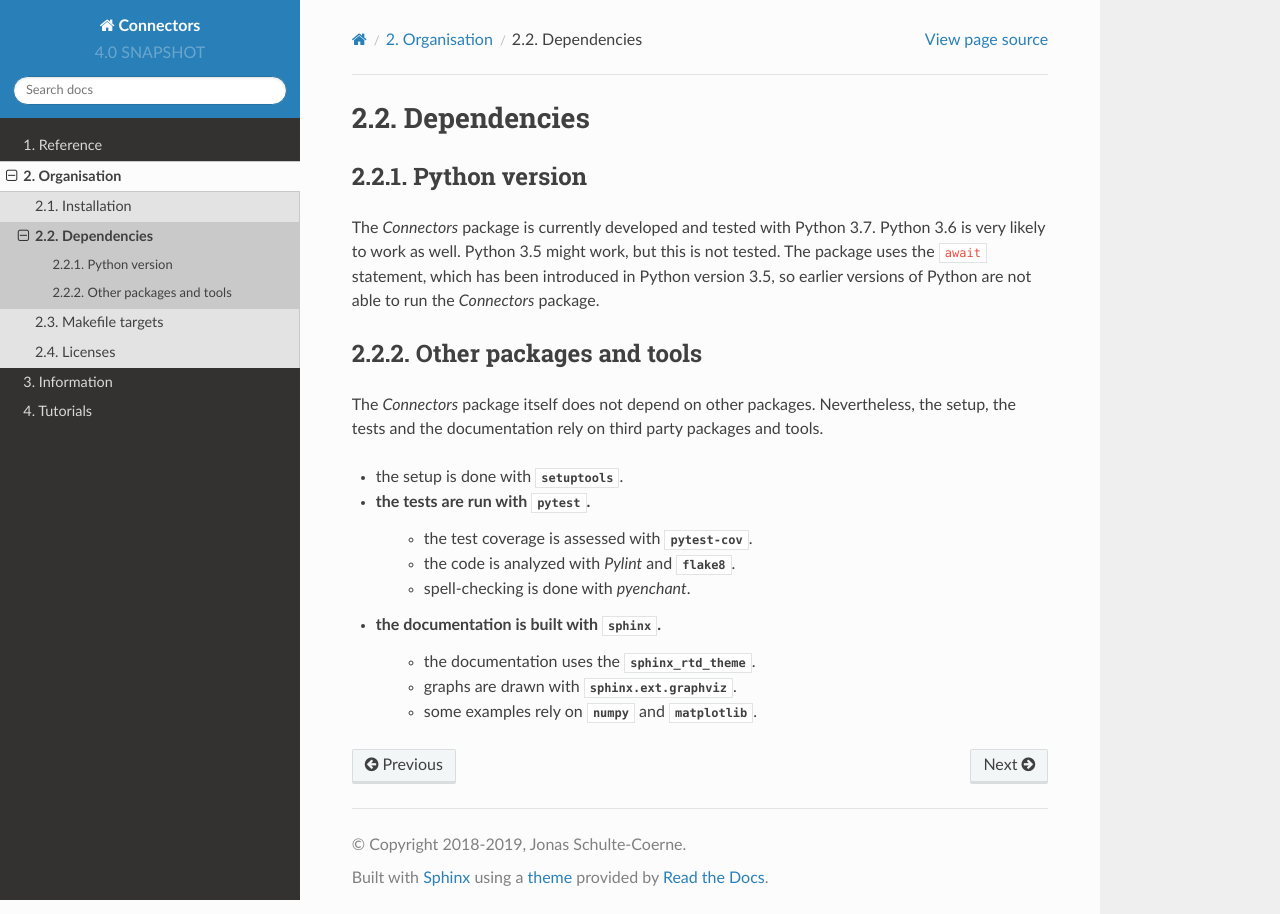
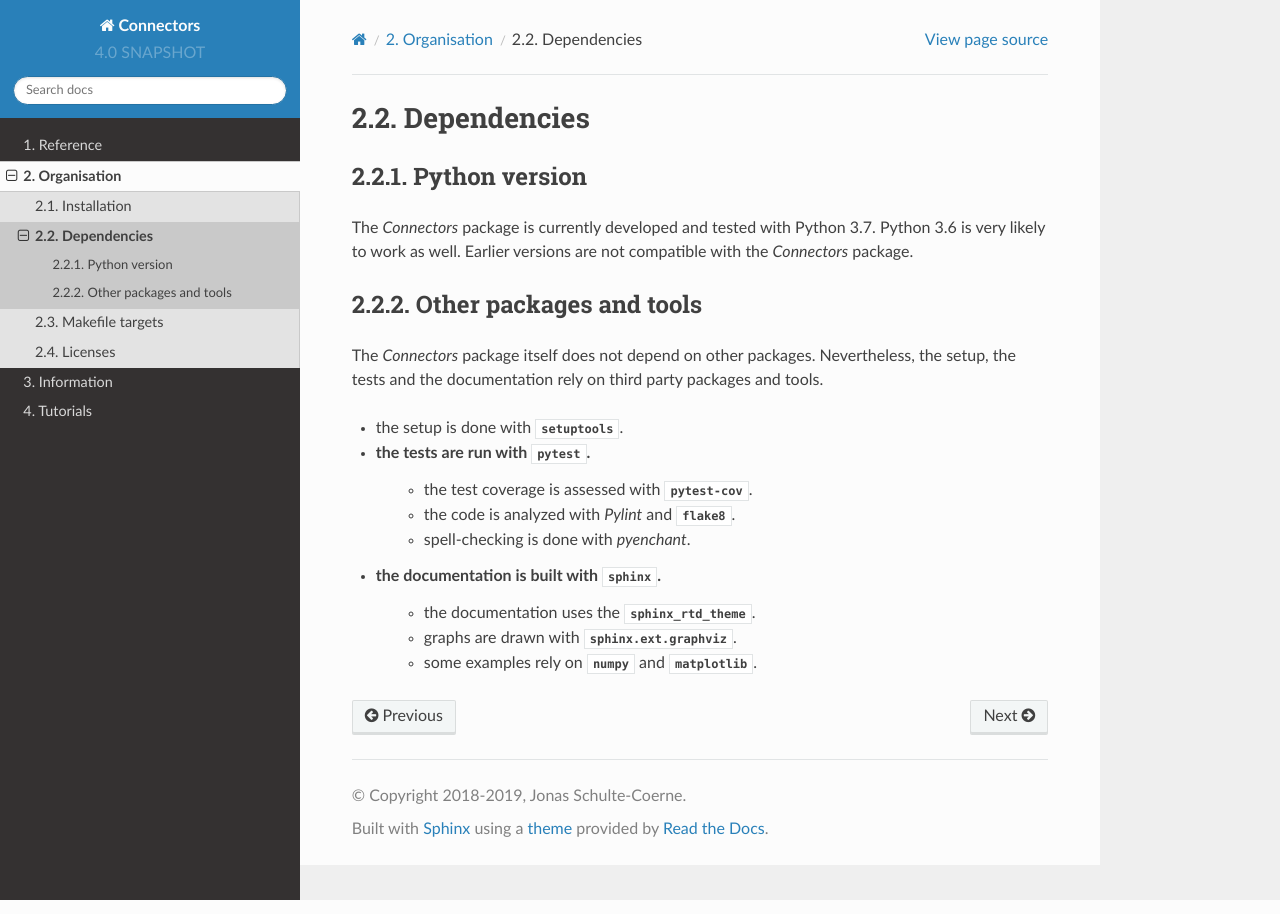
Before and after one commit to JonasSC/Connectors, a Sphinx documentation site: the page built from documentation/organisation/dependencies.rst, in a window 1280 px wide. Built offline with Sphinx 7.4.7 and the Read the Docs theme 2.0.0, drawn with Linux system fonts in a browser that asks for light colours.

Commit message:
Let the MultiInputConnector rely on the fact, that dictionaries are ordered since Python 3.6

```diff
--- a/documentation/organisation/dependencies.rst
+++ b/documentation/organisation/dependencies.rst
@@ -6,8 +6,7 @@ Python version
 
 The *Connectors* package is currently developed and tested with Python 3.7.
 Python 3.6 is very likely to work as well.
-Python 3.5 might work, but this is not tested.
-The package uses the ``await`` statement, which has been introduced in Python version 3.5, so earlier versions of Python are not able to run the *Connectors* package.
+Earlier versions are not compatible with the *Connectors* package.
 
 
 Other packages and tools
```
Also changed, not shown: 1 other file.
